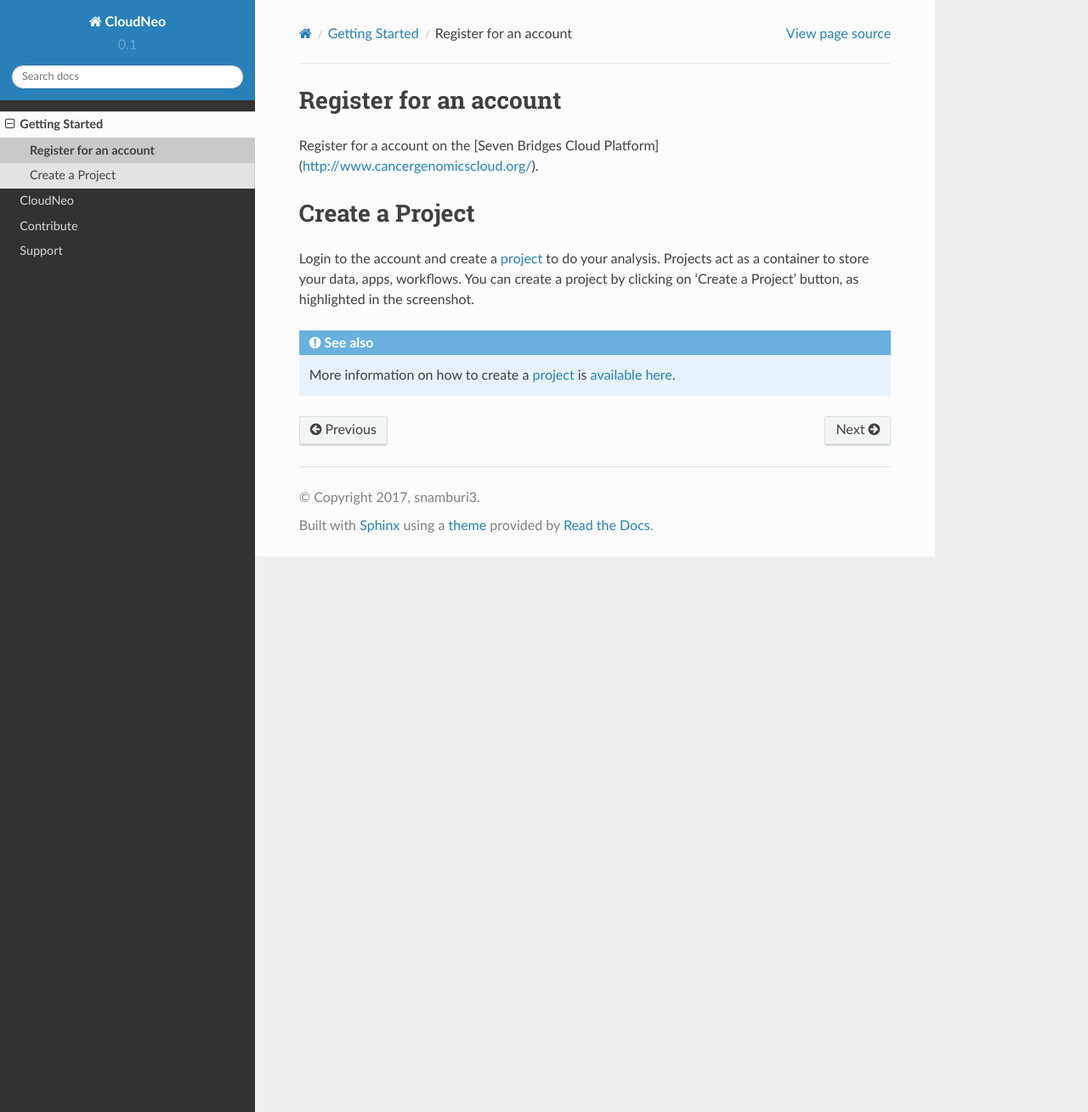
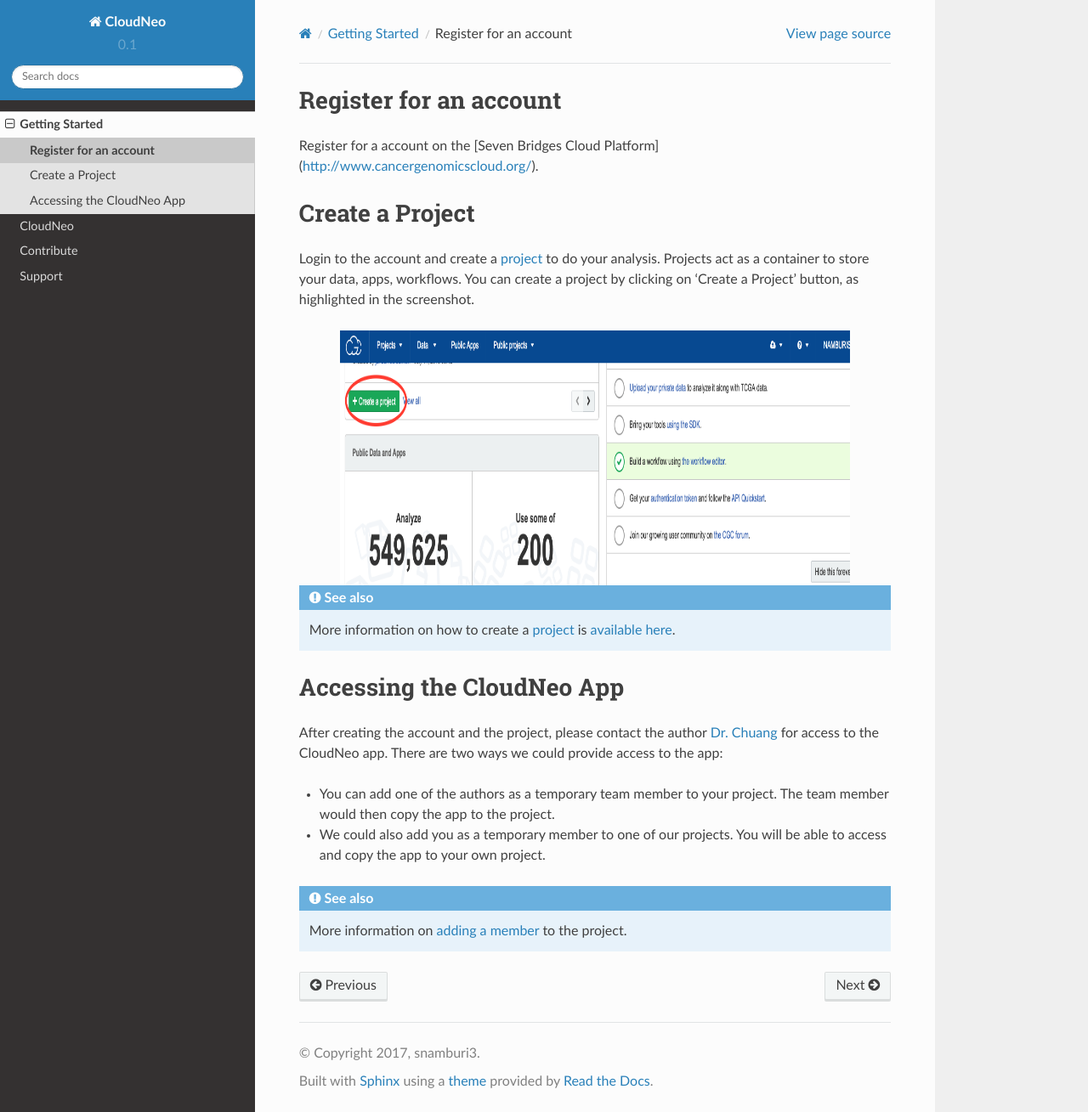
Before and after one commit to TheJacksonLaboratory/CloudNeo, a Sphinx documentation site: the page built from docs/Gettingstarted/run_analysis.rst, in a window 1280 px wide and 1309 px high. Shown: the whole window at 85% size. Built offline with Sphinx 7.4.7 and the Read the Docs theme 2.0.0, drawn with Linux system fonts in a browser that asks for light colours.

Commit message:
accessing the app

```diff
--- a/docs/Gettingstarted/run_analysis.rst
+++ b/docs/Gettingstarted/run_analysis.rst
@@ -6,5 +6,21 @@
 --------------------------------------------
 Login to the account and create a `project <http://docs.sevenbridges.com/docs/projects-on-the-platform>`_ to do your analysis. Projects act as a container to store your data, apps, workflows. You can create a project by clicking on 'Create a Project' button, as highlighted in the screenshot.
 
+.. image:: ../images/create-project.png
+    :width: 600px
+    :align: center
+    :height: 300px
+    :alt: alternate text
+
 .. seealso::  More information on how to create a `project <http://docs.sevenbridges.com/docs/projects-on-the-platform>`_
  is `available here <http://docs.sevenbridges.com/docs/create-a-project>`_.
+
+Accessing the CloudNeo App
+---------------------------------
+After creating the account and the project, please contact the author `Dr. Chuang <Jeff.Chuang@jax.org>`_ for access to the CloudNeo app. There are two ways we could provide access to the app:
+
+* You can add one of the authors as a temporary team member to your project. The team member would then copy the app to the project.
+* We could also add you as a temporary member to one of our projects. You will be able to access and copy the app to your own project.
+
+.. seealso::  More information on `adding a member <http://docs.sevenbridges.com/docs/add-a-collaborator>`_
+ to the project.
```
